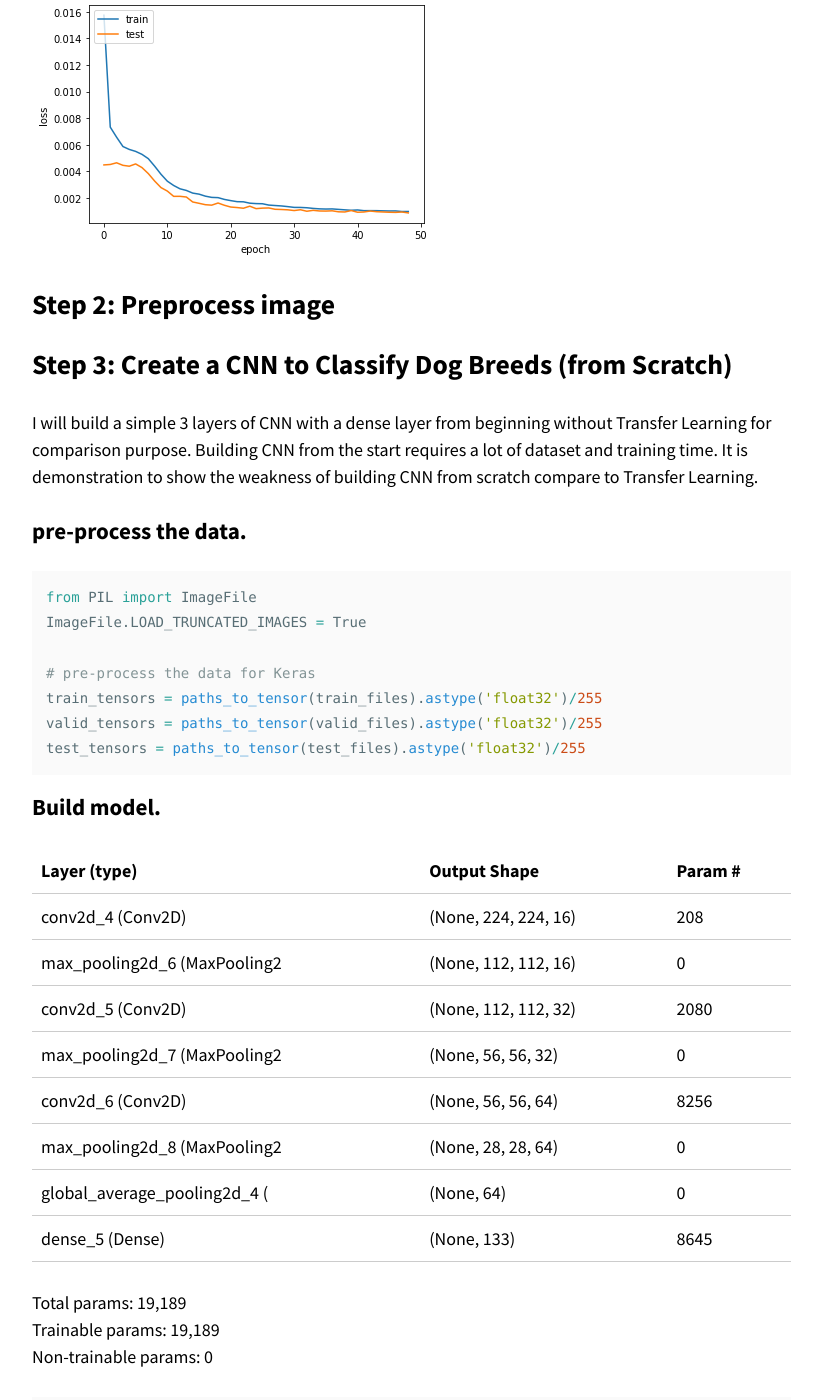
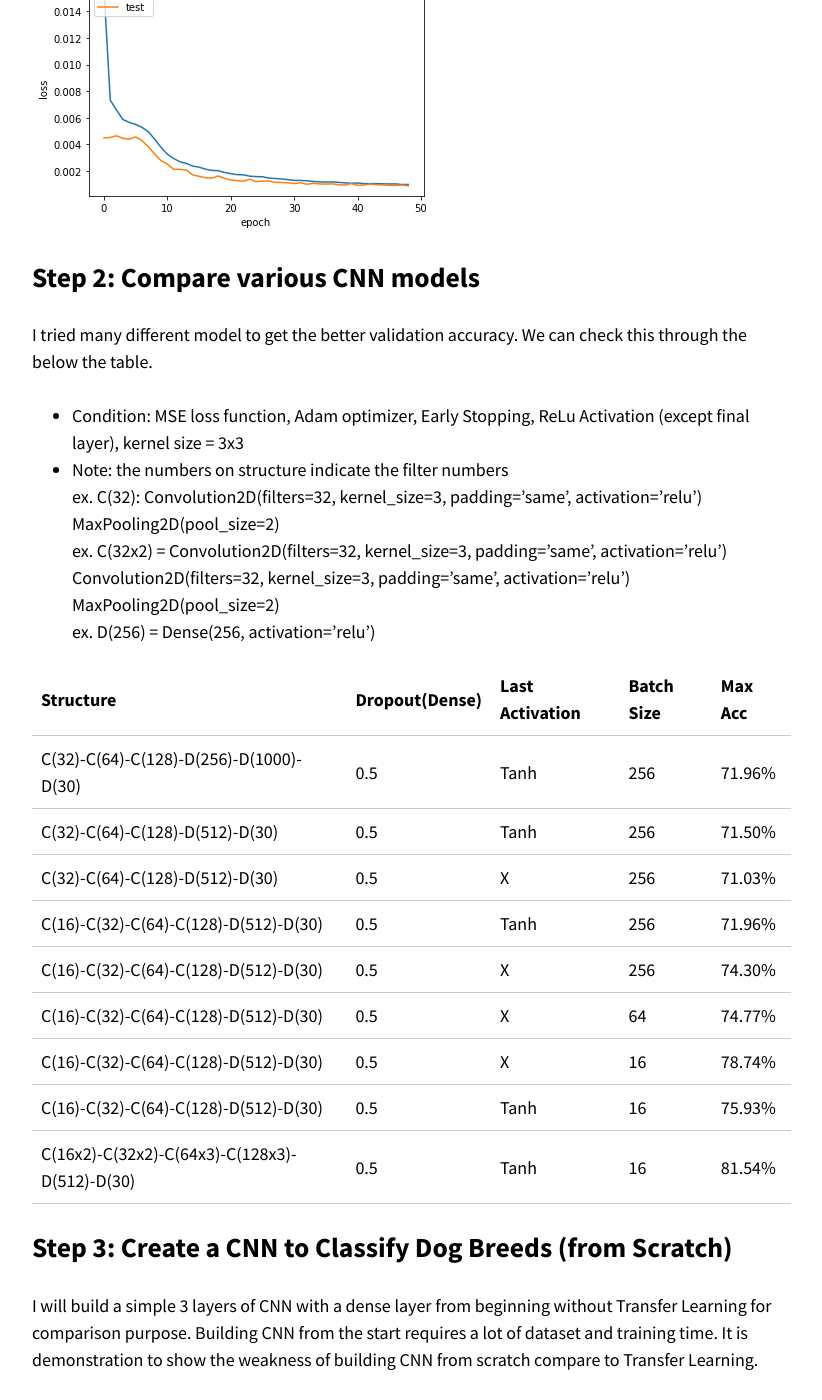
Before and after one commit to gyGil/gyGil.github.io, a Jekyll site: the page built from _posts/2018-06-19-Facial-Keypoint-Detection.md, in a window 1280 px wide and 1400 px high, scrolled down 5949 px. Shown: the whole window, without its empty margins (343-1165 px from the left). Built offline with Jekyll 4.4.1, drawn with Linux system fonts in a browser that asks for light colours; nearby versions of some CDN libraries; some of the changed text lies outside the part shown.

Commit message:
make table

```diff
--- a/_posts/2018-06-19-Facial-Keypoint-Detection.md
+++ b/_posts/2018-06-19-Facial-Keypoint-Detection.md
@@ -12,15 +12,14 @@ tags:
 ---
 
 ## Introduction
-This project is to find the important keypoints on a face by using OpenCV and CNN. After finding the keypoints, the program generate the image and camera stream to wear sunglasses using keypoints on the faces. At the end of this blog, I will compare the performance among the various deep learning models.
+This project is to find the important keypoints on a face by using OpenCV and CNN. After finding the keypoints, the program generate the image and camera stream to wear sunglasses using keypoints on the faces. In the middle of this blog, I will compare the performance among the various deep learning models.
 
 ## Process
 * Step 0: Import datasets
 * Step 1: Build CNN model to find keypoints on face
-* Step 2: Preprocess image
+* Step 2: Compare various CNN models
 * Step 3: Face Detection with OpenCV
 * Step 4: Final product
-* Step 5: Compare various CNN models
 
 ## Environment
 * Laptop with CUDA
@@ -152,7 +151,29 @@ Epoch 00049: early stopping
 
 ![model accuracy](/images/fkd_model_acc.png)
 ![model loss](/images/fkd_model_loss.png)
-## Step 2: Preprocess image
+
+## Step 2: Compare various CNN models
+I tried many different model to get the better validation accuracy. We can check this through the below the table.
+* Condition: MSE loss function, Adam optimizer, Early Stopping, ReLu Activation (except final layer), kernel size = 3x3
+* Note: the numbers on structure indicate the filter numbers
+ex. C(32): Convolution2D(filters=32, kernel_size=3, padding='same', activation='relu')
+           MaxPooling2D(pool_size=2)
+ex. C(32x2) = Convolution2D(filters=32, kernel_size=3, padding='same', activation='relu')
+               Convolution2D(filters=32, kernel_size=3, padding='same', activation='relu')
+               MaxPooling2D(pool_size=2)
+ex. D(256) = Dense(256, activation='relu')
+
+Structure                                    | Dropout(Dense) | Last Activation | Batch Size |Max Acc
+---------------------------------------------|----------------|-----------------|------------|----------
+C(32)-C(64)-C(128)-D(256)-D(1000)-D(30)      |       0.5      |      Tanh       |   256      | 71.96%
+C(32)-C(64)-C(128)-D(512)-D(30)              |       0.5      |      Tanh       |   256      | 71.50%
+C(32)-C(64)-C(128)-D(512)-D(30)              |       0.5      |       X         |   256      | 71.03%
+C(16)-C(32)-C(64)-C(128)-D(512)-D(30)        |       0.5      |      Tanh       |   256      | 71.96%
+C(16)-C(32)-C(64)-C(128)-D(512)-D(30)        |       0.5      |       X         |   256      | 74.30%
+C(16)-C(32)-C(64)-C(128)-D(512)-D(30)        |       0.5      |       X         |   64       | 74.77%
+C(16)-C(32)-C(64)-C(128)-D(512)-D(30)        |       0.5      |       X         |   16       | 78.74%
+C(16)-C(32)-C(64)-C(128)-D(512)-D(30)        |       0.5      |      Tanh       |   16       | 75.93%
+C(16x2)-C(32x2)-C(64x3)-C(128x3)-D(512)-D(30)|       0.5      |      Tanh       |   16       | 81.54%
 
 
 ## Step 3: Create a CNN to Classify Dog Breeds (from Scratch)
```
